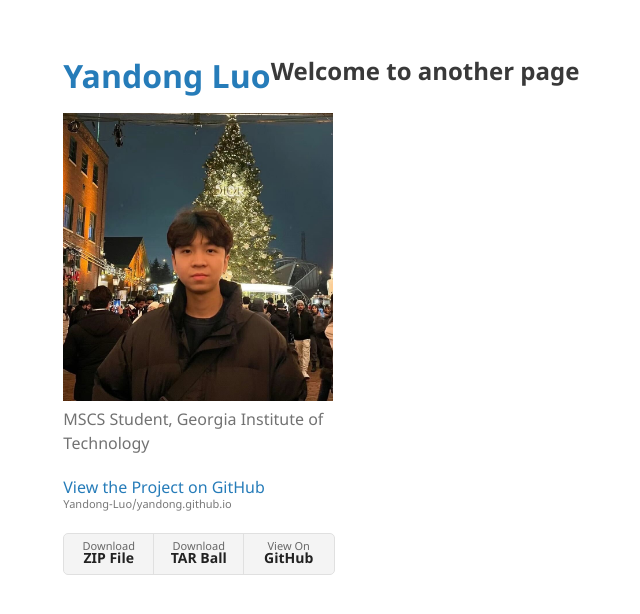
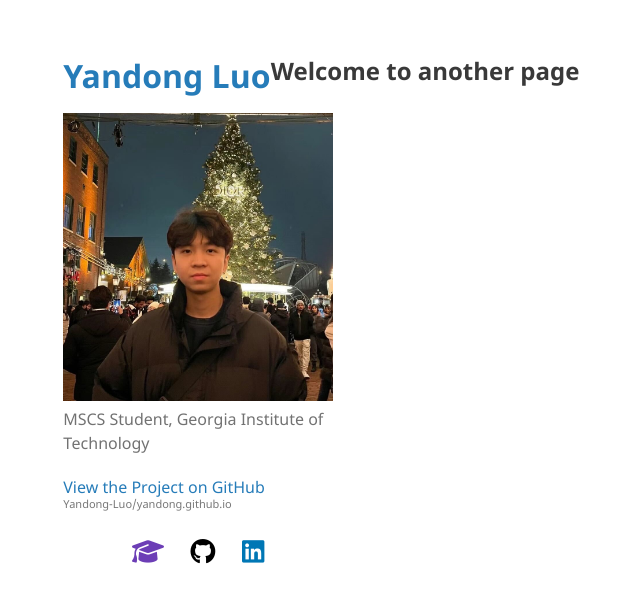
Before and after one commit to Yandong-Luo/yandong.github.io, a Jekyll site: the page built from another-page.md, in a window 1280 px wide. Shown: the top 614 px of the page, without its empty margins (53-693 px from the left). Built offline with Jekyll 4.4.1, drawn with Linux system fonts in a browser that asks for light colours; our own code applies the rules of GitHub Pages for plain Markdown files.

Commit message:
add icon

```diff
--- a/_layouts/default.html
+++ b/_layouts/default.html
@@ -7,6 +7,8 @@
 
 {% seo %}
     <link rel="stylesheet" href="{{ "/assets/css/style.css?v=" | append: site.github.build_revision | relative_url }}">
+    <link rel="stylesheet" href="https://cdnjs.cloudflare.com/ajax/libs/font-awesome/6.5.0/css/all.min.css">
+
     <!--[if lt IE 9]>
     <script src="https://cdnjs.cloudflare.com/ajax/libs/html5shiv/3.7.3/html5shiv.min.js"></script>
     <![endif]-->
@@ -46,11 +48,23 @@
         {% endif %}
 
         {% if site.show_downloads %}
-        <ul class="downloads">
-          <li><a href="{{ site.github.zip_url }}">Download <strong>ZIP File</strong></a></li>
-          <li><a href="{{ site.github.tar_url }}">Download <strong>TAR Ball</strong></a></li>
-          <li><a href="{{ site.github.repository_url }}">View On <strong>GitHub</strong></a></li>
-        </ul>
+        <!-- <ul class="downloads">
+          <li><a href="{https://scholar.google.com/citations?user=l9unWNQAAAAJ&hl=en}">Google Scholar <strong>Google Scholar</strong></a></li>
+          <li><a href="{https://github.com/Yandong-Luo}">View On <strong>GitHub</strong></a></li>
+          <li><a href="{https://www.linkedin.com/in/yandong-luo-gt-robotics/}">Download <strong>Linkedin</strong></a></li>
+        </ul> -->
+        <div style="text-align: center; font-size: 1.6em; margin-top: 10px;">
+          <a href="https://scholar.google.com/citations?user=l9unWNQAAAAJ&hl=en" target="_blank" style="margin: 0 10px; color: #6c3eb6;">
+            <i class="fas fa-graduation-cap"></i>
+          </a>
+          <a href="https://github.com/Yandong-Luo" target="_blank" style="margin: 0 10px; color: #000;">
+            <i class="fab fa-github"></i>
+          </a>
+          <a href="https://www.linkedin.com/in/yandong-luo-gt-robotics/" target="_blank" style="margin: 0 10px; color: #0077b5;">
+            <i class="fab fa-linkedin"></i>
+          </a>
+        </div>
+
         {% endif %}
       </header>
       <section>
```
Also changed, not shown: index.md (+1 -1 lines).
